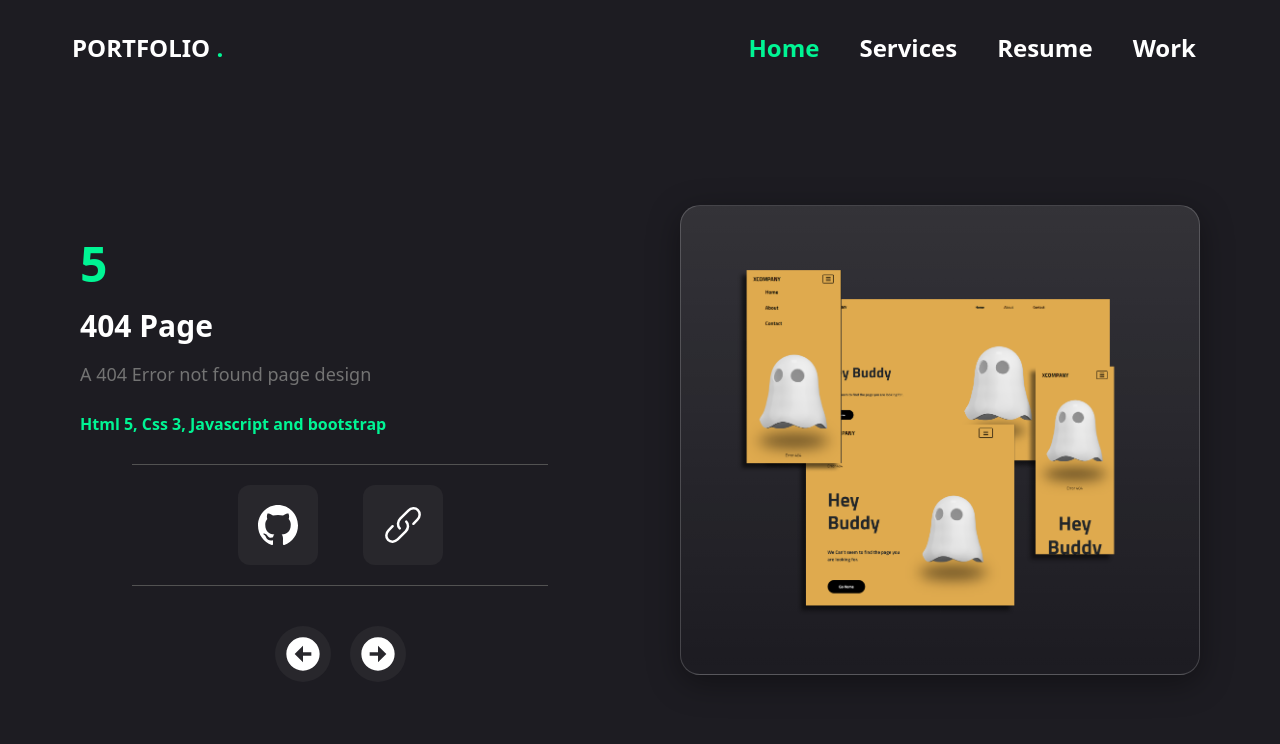
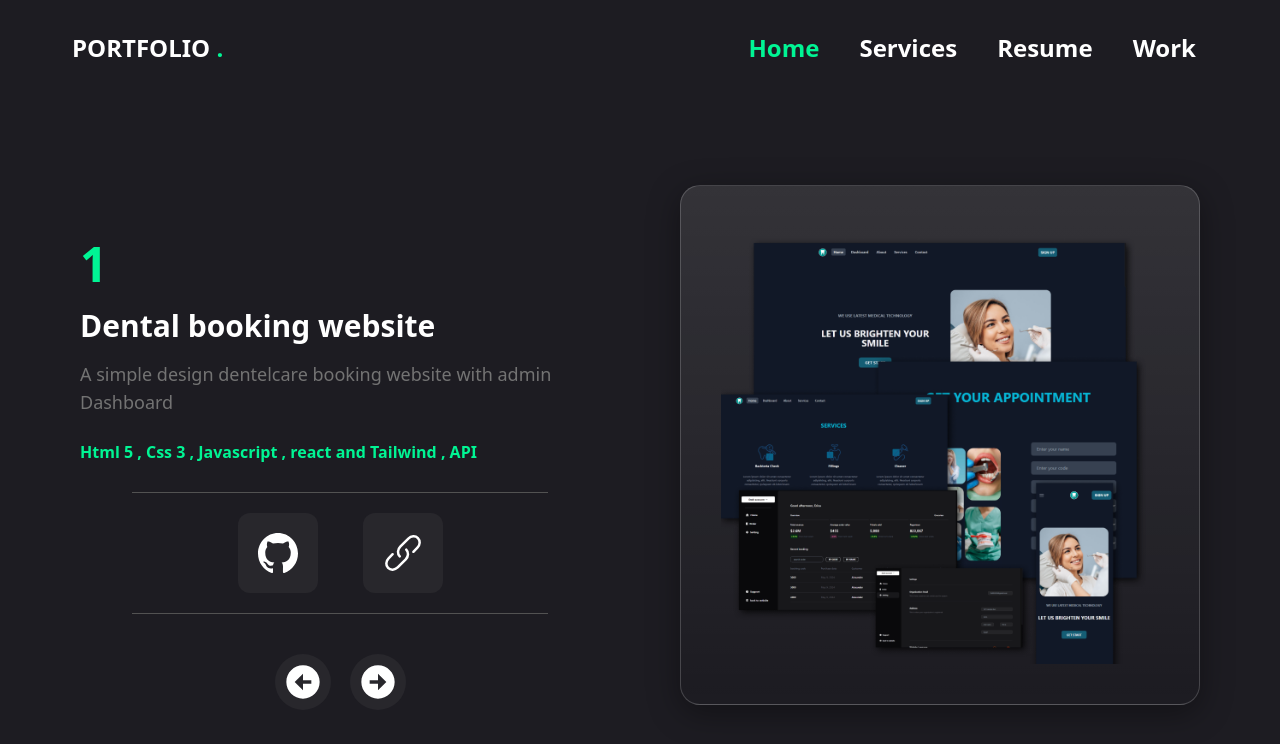
Before and after one commit to fares12358/next-portfolio, a Next.js app: page /Work in a window 1280 px wide. Before the commit this address had no page. Shown: the top 744 px of the page. Built offline with nearby package versions, Linux system fonts and the light colour scheme.

Commit message:
adding the travel site

```diff
--- a/src/app/Services/page.jsx
+++ b/src/app/Services/page.jsx
@@ -2,11 +2,11 @@ import React from "react";
 import BgAnim from "../components/BgAnim";
 const page = () => {
   return (
-    <section className=" w-full h-[calc(100%-80px)] bg-transparent grid lg:grid-cols-2 grid-cols-1  gap-10 p-5 lg:p-20">
+    <section className=" w-full h-[calc(100%-80px)] bg-transparent grid lg:grid-cols-2 grid-cols-1  gap-10 p-1 lg:p-20">
       <BgAnim />
       <div className="shadow-my text-white p-10 opacity-0 translate-y-3 anim-view "
         style={{ animationDelay: "0.6s" }}>
-        <p className="text-myGreen text-5xl font-bold">1</p>
+        <p className="text-myGreen text-5xl  font-bold ">1</p>
         <h1 className="text-3xl font-bold my-5">Web Development</h1>
         <p className="text-base font-medium text-neutral-500">
           Providing web development services using the latest technologies to
@@ -28,7 +28,7 @@ const page = () => {
       </div>
       <div className="shadow-my text-white p-10 opacity-0 translate-y-3 anim-view "
         style={{ animationDelay: "0.8s" }}>
-        <p className="text-myGreen text-5xl font-bold">2</p>
+        <p className="text-myGreen text-5xl font-bold">3</p>
         <h1 className="text-3xl font-bold my-5">SEO</h1>
         <p className="text-base font-medium text-neutral-500">
           Optimizing your sites to appear in the top search results on search
@@ -38,7 +38,7 @@ const page = () => {
       </div>
       <div className="shadow-my text-white p-10 opacity-0 translate-y-3 anim-view "
         style={{ animationDelay: "0.9s" }}>
-        <p className="text-myGreen text-5xl font-bold">2</p>
+        <p className="text-myGreen text-5xl font-bold">4</p>
         <h1 className="text-3xl font-bold my-5">Logo design</h1>
         <p className="text-base font-medium text-neutral-500">
           Creating unique and expressive logos that reflect the identity of your
--- a/src/app/Work/page.jsx
+++ b/src/app/Work/page.jsx
@@ -6,62 +6,74 @@ const page = () => {
     [
       "1",
       "Dental booking website",
-      "A simple design for booking website with admin Dashboard",
-      "Html 5, Css 3, Javascript , react and Tailwind",
+      "A simple design dentelcare booking website with admin Dashboard",
+      "Html 5 , Css 3 , Javascript , react and Tailwind , API",
       "https://github.com/fares12358/BookingDentist",
       "https://booking-dentist.vercel.app/",
       "/images/dentist.png",
-      "4",
+      "5",
       "1"
     ],
     [
       "2",
+      "Travel App",
+      "A simple design for responsive travel web site",
+      "Html 5, Css 3, typescript , tailwind , next ,react",
+      "https://github.com/fares12358/Travel-app",
+      "https://travel-app-red-seven.vercel.app/",
+      "/images/travel-app.png",
+      "0",
+      "2"
+
+    ],
+    [
+      "3",
       "Bondi landing page",
       "A simple Bondi design for responsive web site",
       "Html 5, Css 3, Javascript and bootstrap",
       "https://github.com/fares12358/new-Bondi",
       "https://fares12358.github.io/new-Bondi/",
       "/images/Untitled (1).png",
-      "0",
-      "2"
+      "1",
+      "3"
 
     ],
     [
-      "3",
+      "4",
       "Mobile back cover",
       "A simple e-commerce design for mobile cover",
-      "Html 5, Css 3, Javascript , react and bootstrap",
+      "Html 5, Css 3, Javascript , react and bootstrap , JSON , APIs",
       "https://github.com/fares12358/online-shop-with-react",
       "https://fares12358.github.io/online-shop-with-react/",
       "/images/backApp.png",
-      "1",
-      "3"
+      "2",
+      "4"
     ],
     [
-      "4",
+      "5",
       "island landing page",
       "A landing pag for travel island web site",
       "Html 5, Css 3, Javascript and bootstrap",
       "https://github.com/fares12358/island",
       "https://fares12358.github.io/island/",
       "/images/island.png",
-      "2",
-      "4"
+      "3",
+      "5"
     ],
     [
-      "5",
+      "6",
       "404 Page",
       "A 404 Error not found page design",
       "Html 5, Css 3, Javascript and bootstrap",
       "https://github.com/fares12358/Xcompany",
       "https://fares12358.github.io/Xcompany/",
       "/images/Untitled.png",
-      "3",
+      "4",
       "0"
     ],
   ];
 
-  const [listNum, setListNum] = useState(4);
+  const [listNum, setListNum] = useState(0);
 
   return (
     <section className=" w-full h-[calc(100%-80px)] bg-transparent grid md:grid-cols-2  grid-cols-1 md:px-10 px-0 py-5">
--- a/src/app/components/Skills.jsx
+++ b/src/app/components/Skills.jsx
@@ -1,6 +1,4 @@
 import React from "react";
-import { FontAwesomeIcon } from "@fortawesome/react-fontawesome";
-import { faHtml5, faCss3Alt, faJs } from "@fortawesome/free-brands-svg-icons";
 const Skills = () => {
   return (
     <div className="text-white p-5 flex flex-col justify-center items-center text-center md:text-left md:items-start">
@@ -9,26 +7,26 @@ const Skills = () => {
       <p className="text-neutral-500 font-base md:text-lg text-sm opacity-0 translate-y-3 anim-view relative"
         style={{ animationDelay: "0.5s" }}>
         Proficient in creating structured and semantic web pages using
-        <span className="text-myGreen">HTML5</span>. Skilled in designing
+        <span className="text-myGreen"> HTML5 </span>. Skilled in designing
         responsive and visually appealing layouts with
-        <span className="text-myGreen">CSS3</span>. Experienced in developing
+        <span className="text-myGreen"> CSS3 , SASS / SCSS </span>. Experienced in developing
         dynamic and interactive web applications using
-        <span className="text-myGreen">JavaScript</span>. Knowledgeable in using
-        <span className="text-myGreen">Bootstrap, Tailwind</span> frameworks for
+        <span className="text-myGreen"> JavaScript , TypeScript </span>. Knowledgeable in using
+        <span className="text-myGreen"> Bootstrap , Tailwind </span> frameworks for
         building responsive, mobile-first websites and creating custom designs.
         Proficient in version control using
-        <span className="text-myGreen">Git</span>
+        <span className="text-myGreen"> Git </span>
         for collaborative development. Adept at building modern web applications
-        with <span className="text-myGreen">React, Next.js</span>, focusing on
+        with <span className="text-myGreen"> React , Next.js </span>, focusing on
         component-based architecture. Experienced in using
-        <span className="text-myGreen">GitHub</span> for code hosting,
+        <span className="text-myGreen"> GitHub </span> for code hosting,
         collaboration, and version control. Familiar with
-        <span className="text-myGreen">jQuery</span>
+        <span className="text-myGreen"> jQuery </span>
         for simplifying JavaScript programming and handling events. Proficient
-        in working with <span className="text-myGreen">JSON</span> for data
-        interchange and <span className="text-myGreen">AJAX</span> for
+        in working with <span className="text-myGreen"> JSON </span> for data
+        interchange and <span className="text-myGreen"> AJAX </span> for
         asynchronous data retrieval. Also familiar with unit testing using
-        <span className="text-myGreen">Jest</span>.
+        <span className="text-myGreen"> Jest </span>.
       </p>
 
       <div className=" w-full my-10 rounded-md grid md:grid-cols-4 grid-cols-2 gap-5 p-4">
--- a/src/app/page.jsx
+++ b/src/app/page.jsx
@@ -31,26 +31,26 @@ export default function Home() {
       <BgAnim />
       <div className="text-holder col-span-2 xl:col-span-1 pt-10 px-10 font-bold text-white text-3xl order-2 xl:order-1 ">
         <p
-          className="  font-medium text-2xl my-5 opacity-0 -translate-y-3 anim-view "
+          className="  font-medium text-xl my-5 opacity-0 -translate-y-3 anim-view "
           style={{ animationDelay: "0.8s" }}
         >
           Software Developer
         </p>
         <h1
-          className="md:text-6xl text-5xl my-10 w-[80%]  opacity-0 -translate-y-3 anim-view "
+          className="md:text-5xl text-4xl my-10 w-[80%]  opacity-0 -translate-y-3 anim-view "
           style={{ animationDelay: "0.7s" }}
         >
           Hello I'm <br />
-          <span className="text-myGreen">Fares Mohamed</span>
+          <span className="text-myGreen text-5xl">Fares Mohamed</span>
         </h1>
         <p
           className="my-10 w-full md:text-2xl text-xl leading-9 tracking-normal opacity-0 translate-y-3 anim-view"
           style={{ animationDelay: "0.6s" }}
         >
           I'am a
-          <span className="text-myGreen text-3xl">front-end developer.</span>
+          <span className="text-myGreen text-2xl"> front-end developer.</span>
           <br /> I created this web site to introduce my self and my skills in
-          front - end coding . welcome.
+          <span className="text-myGreen text-2xl"> front-end</span> . welcome.
         </p>
         <div
           className=" flex justify-around items-center flex-col md:flex-row  opacity-0 translate-y-3 anim-view "
@@ -70,7 +70,10 @@ export default function Home() {
               className=" rounded-[50%] h-[50px] w-[50px] mx-2 flex items-center justify-center p-2 cursor-pointer opacity-0 translate-y-3 anim-view "
               style={{ animationDelay: "1.4s" }}
             >
-              <a href="https://www.facebook.com/profile.php?id=100038710270979&mibextid=ZbWKwL" target="_blank">
+              <a
+                href="https://www.facebook.com/profile.php?id=100038710270979&mibextid=ZbWKwL"
+                target="_blank"
+              >
                 <FontAwesomeIcon icon={faFacebook} />
               </a>
             </li>
@@ -78,13 +81,16 @@ export default function Home() {
               className=" rounded-[50%] h-[50px] w-[50px] mx-2 flex items-center justify-center p-2 cursor-pointer opacity-0 translate-y-3 anim-view "
               style={{ animationDelay: "1.5s" }}
             >
-                <FontAwesomeIcon icon={faSquareWhatsapp} />
+              <FontAwesomeIcon icon={faSquareWhatsapp} />
             </li>
             <li
               className=" rounded-[50%] h-[50px] w-[50px] mx-2 flex items-center justify-center p-2 cursor-pointer opacity-0 translate-y-3 anim-view "
               style={{ animationDelay: "1.6s" }}
             >
-              <a href="https://www.linkedin.com/in/fares-mohamed-74980a241/" target="_blank">
+              <a
+                href="https://www.linkedin.com/in/fares-mohamed-74980a241/"
+                target="_blank"
+              >
                 <FontAwesomeIcon icon={faLinkedin} />
               </a>
             </li>
```
Also changed, not shown: public/images/travel-app.png (added), 1 other file (tests, documents, lock files or other folders).
